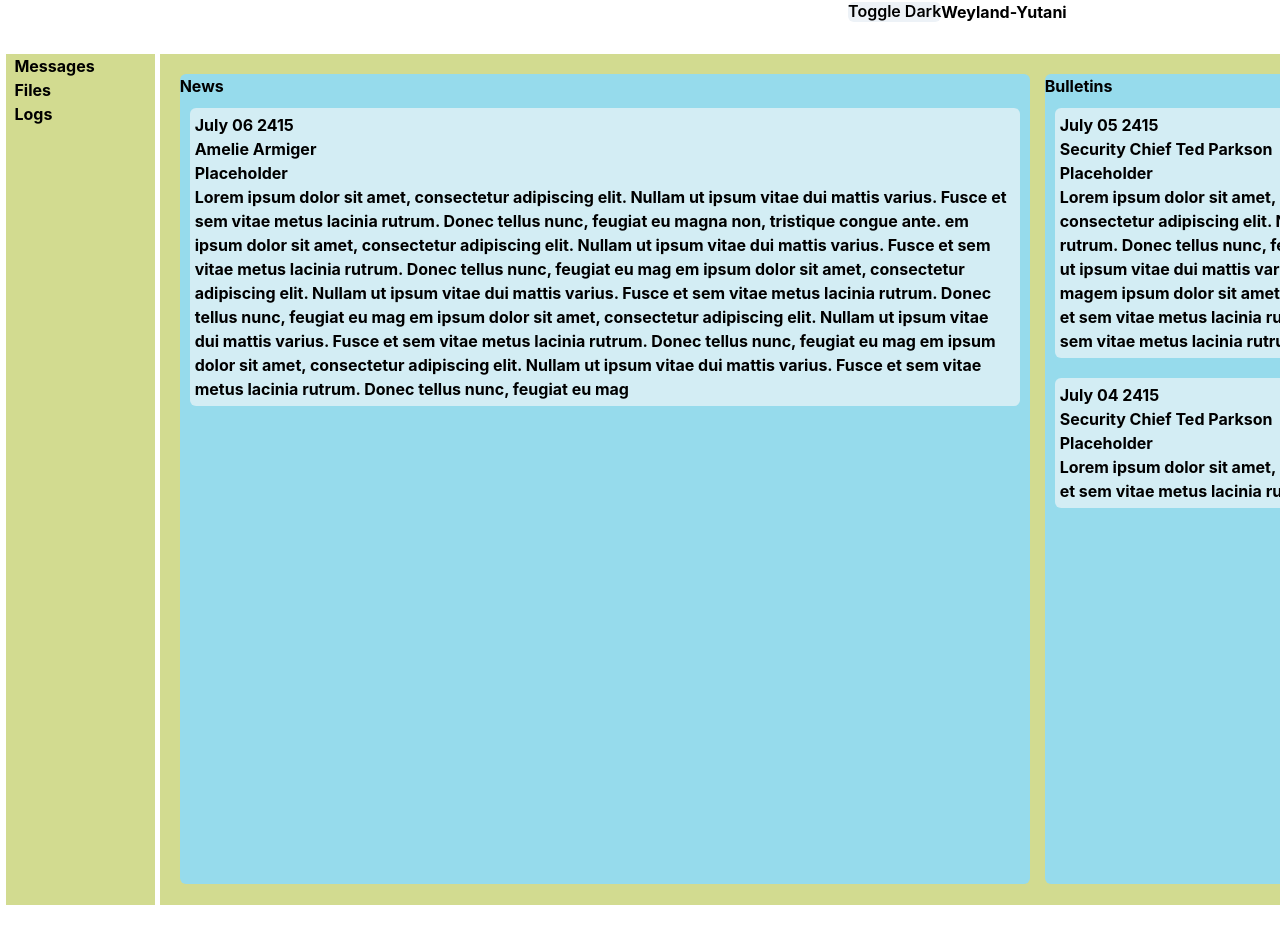
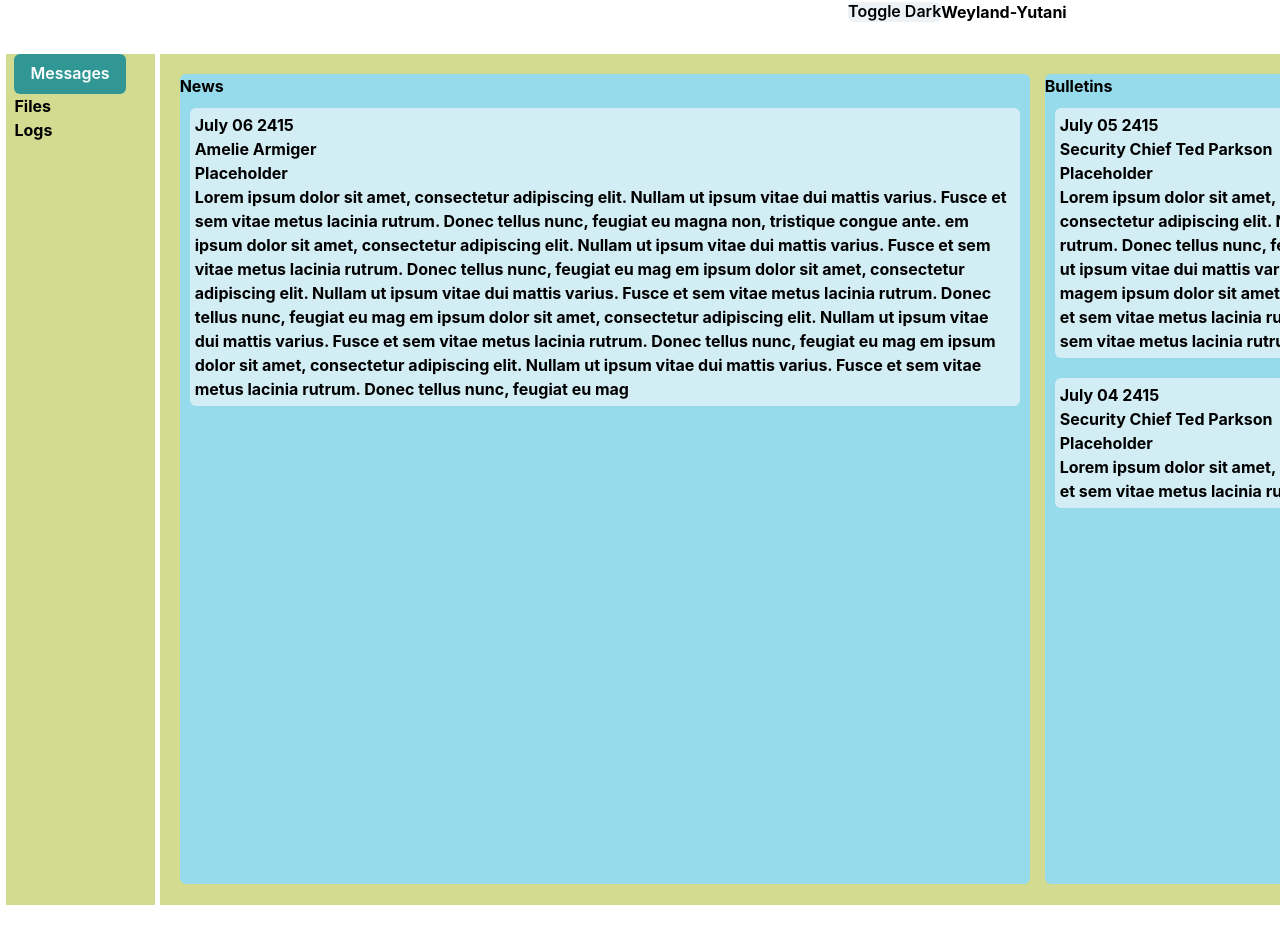
Before and after one commit to NoahNim/weyland-mars, a React (Create React App) app: page /welcome-page in a window 1280 px wide. Shown: the top 939 px of the page. Built offline with nearby package versions, Linux system fonts and the light colour scheme.

Commit message:
fill messages component, making it a chakraui drawer. Updated messages data to have a to: field

```diff
--- a/src/Data.js
+++ b/src/Data.js
@@ -43,6 +43,7 @@ let messages = [
   {
     sentDate: new Date(2515, 3, 9),
     from: "Adin Vicharky",
+    to: "Kaiser Fermente",
     title: "Welcome to the Lab",
     message: "Lorem ipsum",
   },
--- a/src/components/Messages/Messages.js
+++ b/src/components/Messages/Messages.js
@@ -7,14 +7,37 @@ import {
   DrawerContent,
   DrawerCloseButton,
   useDisclosure,
+  Button,
 } from "@chakra-ui/react";
 import React, { useRef } from "react";
+import MessageList from "./MessageList";
 
 const Messages = (props) => {
   const { isOpen, onOpen, onClose } = useDisclosure();
   const btnRef = useRef();
 
-  return;
+  return (
+    <>
+      <Button ref={btnRef} colorScheme="teal" onClick={onOpen}>
+        Messages
+      </Button>
+      <Drawer
+        isOpen={isOpen}
+        placement="right"
+        onClose={onClose}
+        finalFocusRef={btnRef}
+      >
+        <DrawerOverlay />
+        <DrawerContent>
+          <DrawerCloseButton />
+          <DrawerHeader>Here are your messages</DrawerHeader>
+          <DrawerBody>
+            <MessageList />
+          </DrawerBody>
+        </DrawerContent>
+      </Drawer>
+    </>
+  );
 };
 
 export default Messages;
--- a/src/components/WelcomePage/Welcome.js
+++ b/src/components/WelcomePage/Welcome.js
@@ -1,6 +1,7 @@
 import { Grid, GridItem, Box } from "@chakra-ui/react";
 import Header from "../Header/Header";
 import Information from "../Information/Information";
+import Messages from "../Messages/Messages";
 
 const Welcome = (props) => {
   return (
@@ -33,7 +34,9 @@ const Welcome = (props) => {
           }
           area={"nav"}
         >
-          <Box>Messages</Box>
+          <Box>
+            <Messages messages={props.messages} />
+          </Box>
           <Box>Files</Box>
           <Box>Logs</Box>
         </GridItem>
```
